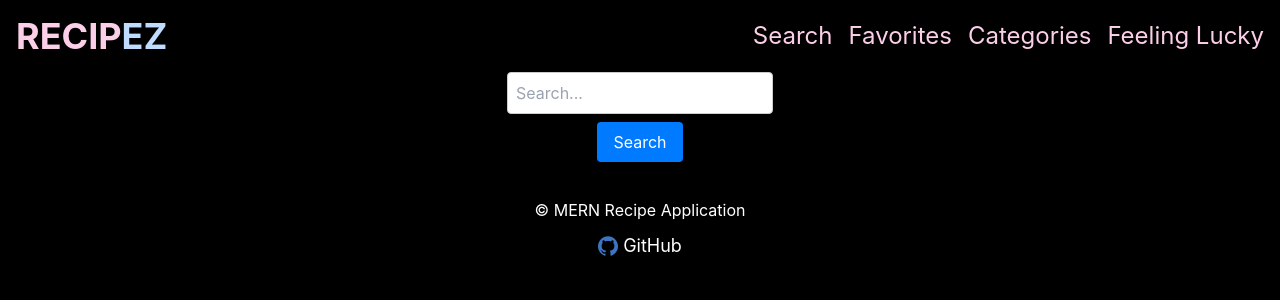
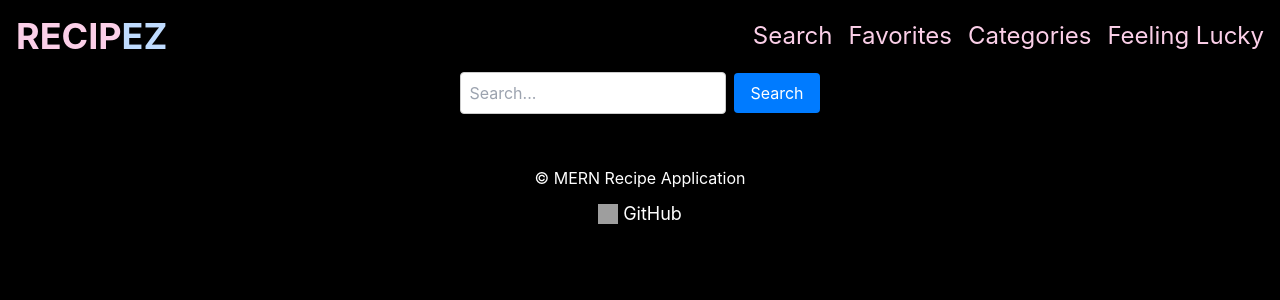
Before and after one commit to tjsiv/P2MSA-RecipEZ, a React (Create React App) app in the folder client/: page / in a window 1280 px wide. Shown: the top 300 px of the page. Built offline with nearby package versions, Linux system fonts and the light colour scheme; grey boxes are pictures that could not be loaded.

Commit message:
changed the search bar styling

```diff
--- a/client/src/components/SearchBar.jsx
+++ b/client/src/components/SearchBar.jsx
@@ -17,10 +17,11 @@ const SearchBar = () => {
     setError("");
     setResults([]);
 
+// API
     fetch(`https://api.example.com/search?q=${query}`)
       .then((response) => response.json())
       .then((data) => {
-        setResults(data.results);
+        setResults(data.results); // Adjust according to API response
         setLoading(false);
       })
       .catch((err) => {
@@ -31,6 +32,7 @@ const SearchBar = () => {
 
   return (
     <div style={styles.container}>
+      <div style={styles.inputButtonContainer}>
         <input
           type="text"
           value={query}
@@ -41,6 +43,7 @@ const SearchBar = () => {
         <button onClick={handleSearch} style={styles.button}>
           Search
         </button>
+      </div>
       {loading && <div style={styles.loading}>Loading...</div>}
       {error && <div style={styles.error}>{error}</div>}
       <div style={styles.resultsContainer}>
@@ -65,12 +68,17 @@ const styles = {
     flexDirection: "column",
     alignItems: "center",
   },
+  inputButtonContainer: {
+    display: "flex",
+    alignItems: "center",
+    marginBottom: "16px",
+  },
   input: {
     padding: "8px",
     fontSize: "16px",
     border: "1px solid #ccc",
     borderRadius: "4px",
-    marginBottom: "8px",
+    marginRight: "8px",
   },
   button: {
     padding: "8px 16px",
```
Also changed, not shown: client/public/assets/Github Icon.svg (renamed from client/src/assets/Github Icon.svg), 1 other file (tests, documents, lock files or other folders). Lines whose indentation alone changed are shown as unchanged.
